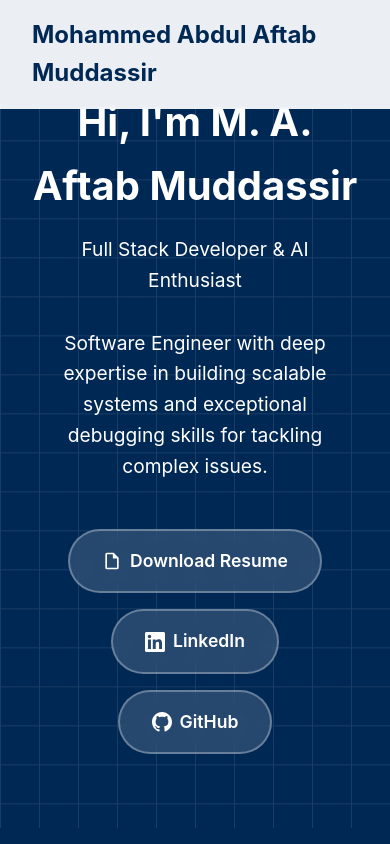
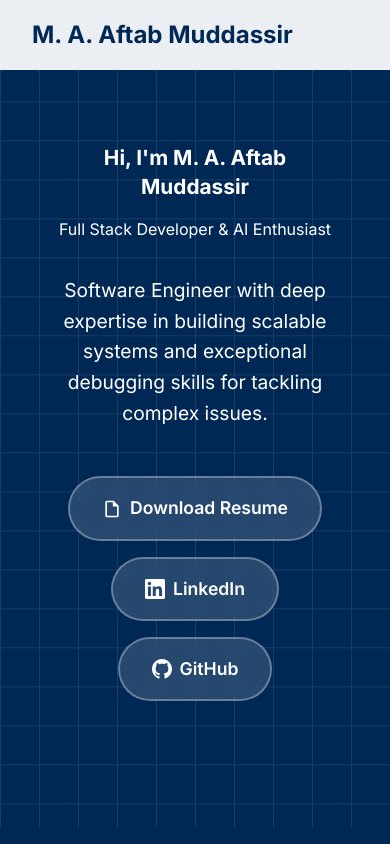
Before and after one commit to aftabmuddassir/portfolio, a plain HTML site: page index.html in a window 390 px wide. Shown: the top 844 px of the page. Drawn offline with Linux system fonts and the light colour scheme; a script that the page names is missing.

Commit message:
tes: font change + mobile view

```diff
--- a/index.html
+++ b/index.html
@@ -16,6 +16,11 @@
     <link rel="icon" href="images/logo.png">
     <meta name="viewport" content="width=device-width, initial-scale=1.0">
     <title>Aftab - Software Engineer</title>
+
+    <!-- Google Fonts - Inter -->
+    <link rel="preconnect" href="https://fonts.googleapis.com">
+    <link rel="preconnect" href="https://fonts.gstatic.com" crossorigin>
+    <link href="https://fonts.googleapis.com/css2?family=Inter:wght@300;400;500;600;700;800&display=swap" rel="stylesheet">
     <style>
         * {
             margin: 0;
@@ -38,7 +43,7 @@
         }
 
         body {
-            font-family: -apple-system, BlinkMacSystemFont, 'Segoe UI', Roboto, sans-serif;
+            font-family: 'Inter', -apple-system, BlinkMacSystemFont, 'Segoe UI', Roboto, sans-serif;
             line-height: 1.6;
             color: var(--dark);
             background: var(--light);
@@ -695,11 +700,14 @@
             }
 
             .hero h1 {
-                font-size: 2.5rem;
+                font-size: 1.3rem;
+                padding: 0 1rem;
+                line-height: 1.4;
+                word-wrap: break-word;
             }
 
             .hero-subtitle {
-                font-size: 1.2rem;
+                font-size: 1rem;
             }
 
             .about-content {
@@ -775,7 +783,7 @@
     <!-- Header -->
     <header class="header">
         <nav class="nav">
-            <div class="logo">Mohammed Abdul Aftab Muddassir</div>
+            <div class="logo">M. A. Aftab Muddassir</div>
             <ul class="nav-links">
                 <li><a href="#home">Home</a></li>
                 <li><a href="#about">About</a></li>
```
